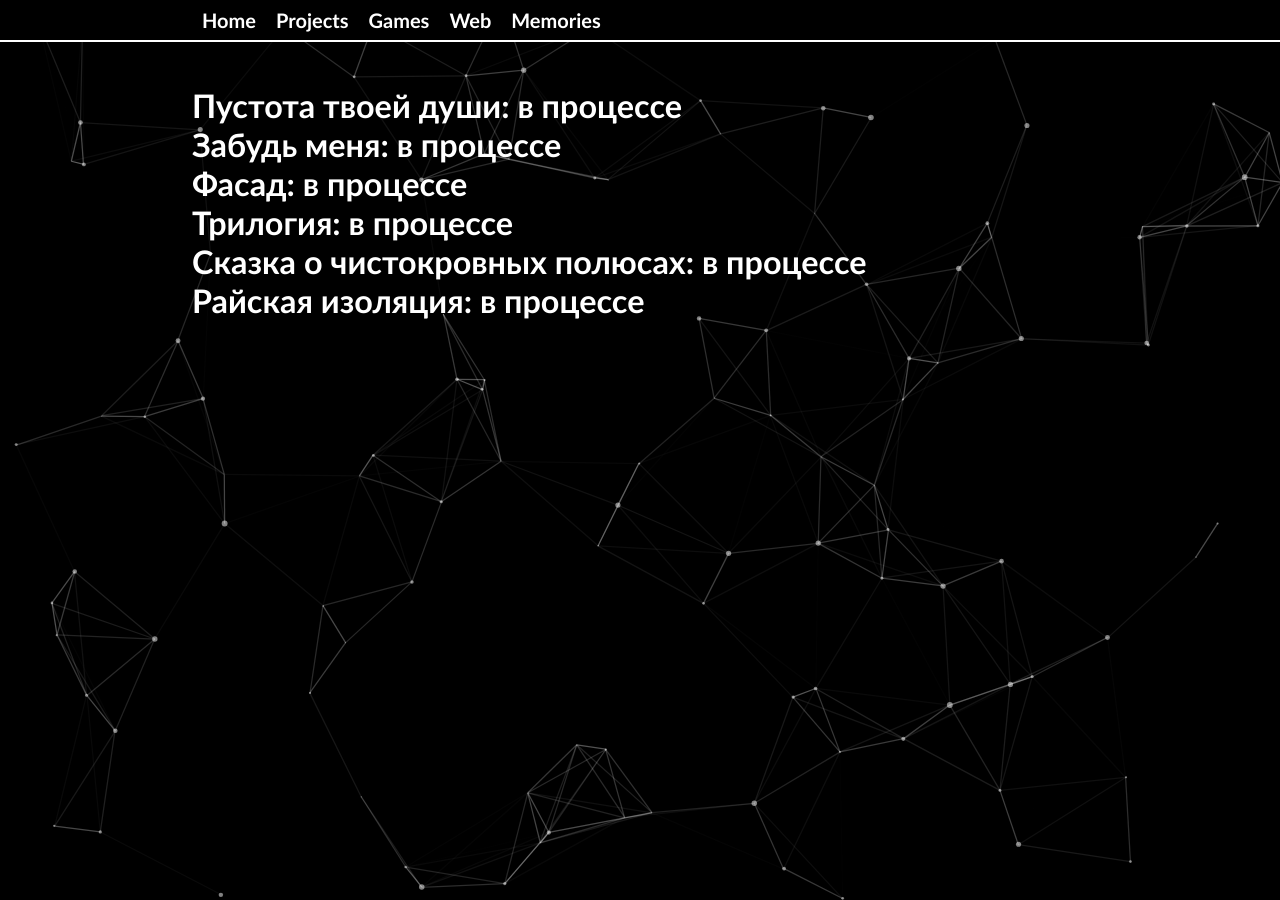
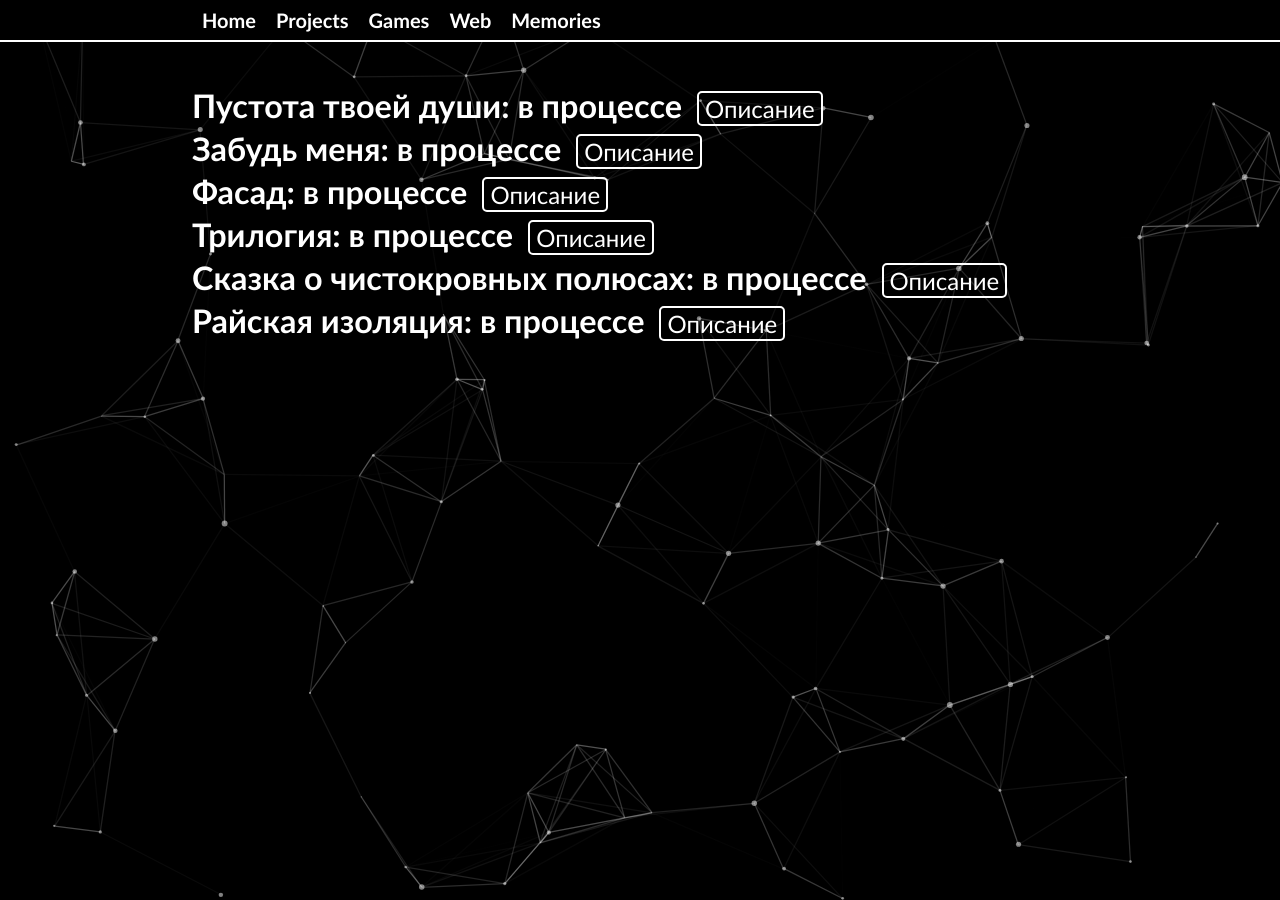
Before and after one commit to fickus2/fickus2.github.io, a Jekyll site: the page built from projects/index.html, in a window 1280 px wide. Built offline with Jekyll 4.4.1, drawn with Linux system fonts in a browser that asks for light colours.

Commit message:
Update index.html

```diff
--- a/projects/index.html
+++ b/projects/index.html
@@ -3,26 +3,26 @@
 title: Projects
 ---
 <div class="blurb">
-    <h2 onclick="toggleVisibility('.texttobehidden')">Пустота твоей души: в процессе</h2>
-	<p class="texttobehidden" style="display: none;">РПГ Хоррор, начатый ещё в далёком 2015 году. История рассказывает о девушке - Аяно. Просыпаясь в странном месте, она пытается вспомнить утраченные воспоминания. Но этот мир разрушается. И наступает жестокая реальность. Вам предстоит узнать правду, и вспомнить все те события, которые стали последствием этого кошмара.
+    <h2>Пустота твоей души: в процессе<button onclick="toggleVisibility('teoys')">Описание</button></h2>
+	<p name="teoys" style="display: none; opacity: 0;">РПГ Хоррор, начатый ещё в далёком 2015 году. История рассказывает о девушке - Аяно. Просыпаясь в странном месте, она пытается вспомнить утраченные воспоминания. Но этот мир разрушается. И наступает жестокая реальность. Вам предстоит узнать правду, и вспомнить все те события, которые стали последствием этого кошмара.
 	Тип: RPG (jRPG).
 	Жанры: Драма, Романтика, Мистика, Детектив, Психология. </p>
-	<h2 onclick="toggleVisibility('.text')">Забудь меня: в процессе</h2>
-	<p class="text" style="display: none;">История, рассказывающая о парне. Действие происходит в 8 классе, когда у подростков появляются определённые проблемы. Тут главный герой встретит свою первую любовь, познает горесь и станет на путь, чтобы полюбить себя.
+	<h2>Забудь меня: в процессе<button onclick="toggleVisibility('forgetme')">Описание</button></h2>
+	<p name="forgetme" style="display: none;">История, рассказывающая о парне. Действие происходит в 8 классе, когда у подростков появляются определённые проблемы. Тут главный герой встретит свою первую любовь, познает горесь и станет на путь, чтобы полюбить себя.
 	Тип: Визуальная новелла.
 	Жанры: Драма, Романтика, Повседневность, Школа, Фантастика. </p>
-	<h2 onclick="toggleVisibility('.tobehidden')">Фасад: в процессе</h2>
-	<p class="tobehidden" style="display: none;">Действие происходит в 2011 году в приступном Париже. Шан Хунь Ян была наравлена в одну из организации Парижа. Тут она встречает Гэйл Хавэля. Им вместе предстоит разузнать о глубине приступного Парижа, окунуться в пучину азарта и хаоса.
+	<h2>Фасад: в процессе<button onclick="toggleVisibility('facade')">Описание</button></h2>
+	<p name="facade" style="display: none; opacity: 0;">Действие происходит в 2011 году в приступном Париже. Шан Хунь Ян была наравлена в одну из организации Парижа. Тут она встречает Гэйл Хавэля. Им вместе предстоит разузнать о глубине приступного Парижа, окунуться в пучину азарта и хаоса.
 	Тип: Веб комикс.
 	Жанры: Детектив, Драма, Детектив, Фантакстика, Комедия.</p>
-	<h2 onclick="toggleVisibility('.behidden')">Трилогия: в процессе</h2>
-	<p class="behidden" style="display: none;">Книга, которая состоит из трёх частей: Арабская Венгрия, Последняя вечеря, Andante.Ultimo ball. Все части связаны временной цепочкой и будут дополнять друг друга.</p>
-	<h2 onclick="toggleVisibility('.textto')">Сказка о чистокровных полюсах: в процессе</h2>
-	<p class="textto" style="display: none;">История, рассказывающая о Мику Хацуне. После долгой болезни она возвращается в школу, но что-то не так. Некое странное чувство не даёт ей успокоиться. Ближе к вечеру на девушку нападают и тут её жизнь кардинально меняется.
+	<h2>Трилогия: в процессе<button onclick="toggleVisibility('trilogy')">Описание</button></h2>
+	<p name="trilogy" style="display: none; opacity: 0;">Книга, которая состоит из трёх частей: Арабская Венгрия, Последняя вечеря, Andante.Ultimo ball. Все части связаны временной цепочкой и будут дополнять друг друга.</p>
+	<h2>Сказка о чистокровных полюсах: в процессе<button onclick="toggleVisibility('ft')">Описание</button></h2>
+	<p name="ft" style="display: none; opacity: 0;">История, рассказывающая о Мику Хацуне. После долгой болезни она возвращается в школу, но что-то не так. Некое странное чувство не даёт ей успокоиться. Ближе к вечеру на девушку нападают и тут её жизнь кардинально меняется.
 	Тип: Визуальная новелла.
 	Жанры: Трагедия, Вампиры, Романтика, Сёздё-ай.</p>
-	<h2 onclick="toggleVisibility('.hidden')">Райская изоляция: в процессе</h2>
-	<p class="hidden" style="display: none;">Аллегоричное произведение, которое является воплощением моего внутреннего мира в определёныне моменты жизни.
+	<h2>Райская изоляция: в процессе<button onclick="toggleVisibility('heavisol')">Описание</button></h2>
+	<p name="heavisol" style="display: none; opacity: 0;">Аллегоричное произведение, которое является воплощением моего внутреннего мира в определёныне моменты жизни.
 	Тип: Веб комикс.
 	Жанры: Фантастика, Романтика, Психология, Драма, Сёнен-ай.</p>
 </div>
```
